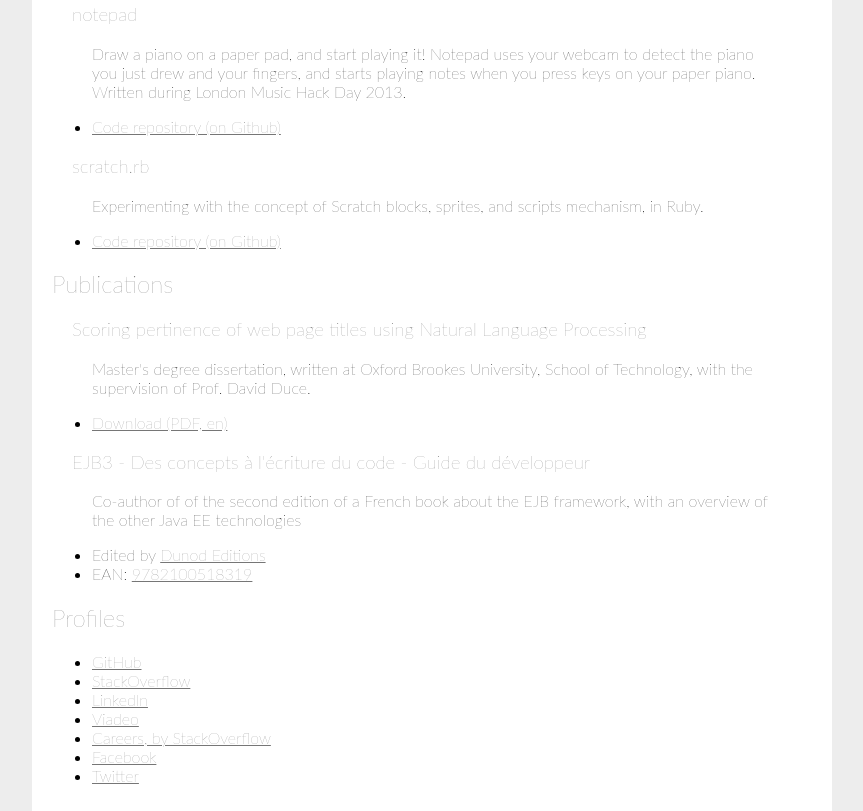
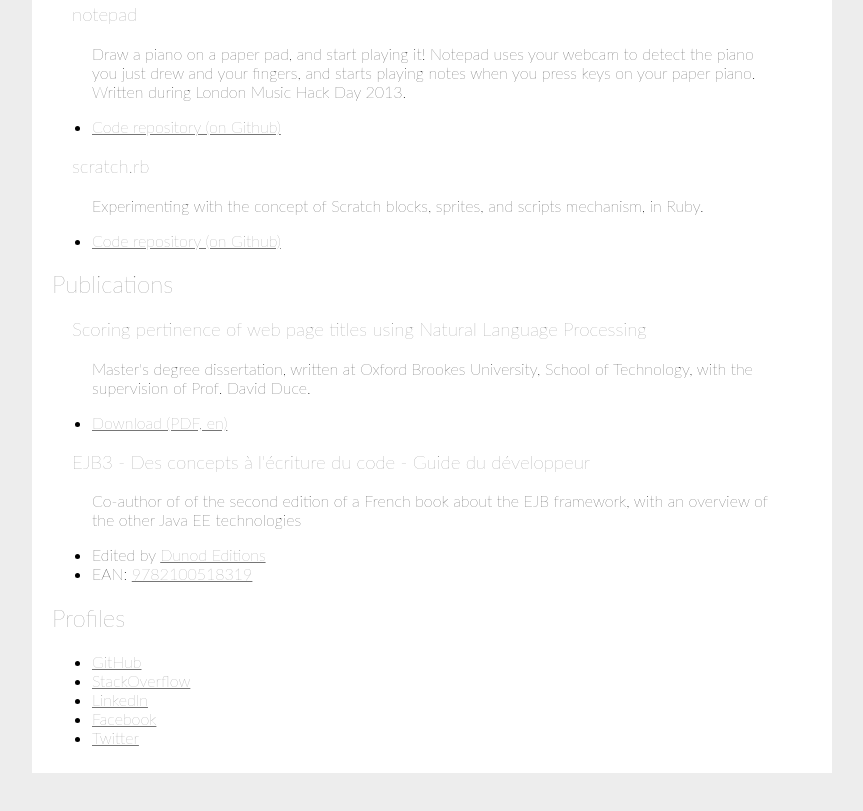
Before and after one commit to VivienBarousse/VivienBarousse.github.io, a plain HTML site: page index.html in a window 1280 px wide. Shown: the part 307-1118 px from the top of the page, without its empty margins (208-1071 px from the left). After the commit the page ends 1080 px from the top, so only its background shows below. Drawn offline with Linux system fonts and the light colour scheme.

Commit message:
Remove unused links to external websites.

```diff
--- a/index.html
+++ b/index.html
@@ -80,8 +80,6 @@
                 <li><a href="http://www.github.com/VivienBarousse">GitHub</a></li>
                 <li><a href="http://stackoverflow.com/users/426412/vivien-barousse">StackOverflow</a></li>
                 <li><a href="http://uk.linkedin.com/in/vivienbarousse">LinkedIn</a></li>
-                <li><a href="http://www.viadeo.com/en/profile/barousse.vivien">Viadeo</a></li>
-                <li><a href="http://careers.stackoverflow.com/vivienbarousse">Careers, by StackOverflow</a></li>
                 <li><a href="http://www.facebook.com/VivienBarousse">Facebook</a></li>
                 <li><a href="http://www.twitter.com/VivienBarousse">Twitter</a></li>
             </ul>
```
